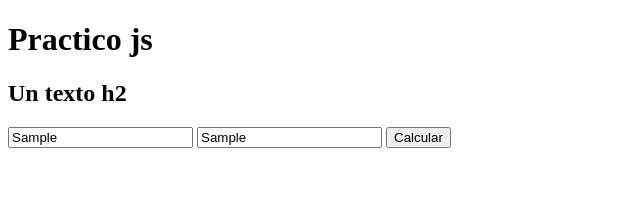
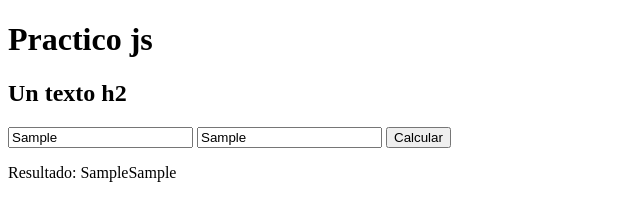
Before and after one commit to FranRival/practico-js, a plain HTML site: page index.html in a window 1280 px wide. Both pictures are taken after typing "Sample", "Sample" into the empty fields and a click on the button "Calcular". Shown: the whole page, without its empty margins (0-640 px from the left). Drawn offline with Linux system fonts and the light colour scheme.

Commit message:
usando la funcion de numbers, datos metidos por string convertidos a numeros. y luego, modificar y aparecer nuevo texto en el html

```diff
--- a/index.html
+++ b/index.html
@@ -14,6 +14,7 @@
     <input id="calculo" placeholder="Escribe algo aqui">
     <input onchange="console.log('cambio el input')" id="calculo1" placeholder="Escribe algo aqui">
     <button id="btncalcular" onclick="btnOnClick()">Calcular</button>
+    <p id="resultado"></p>
 
 
 
--- a/js/java.js
+++ b/js/java.js
@@ -6,11 +6,16 @@ const h1 = document.querySelector('h1')
 const input1 = document.querySelector('#calculo')
 const input2 = document.querySelector('#calculo1')
 const btn = document.querySelector('btncalcular')
+const resultado = document.querySelector('#resultado')
 
 
 //escuchar elementos desde html a js: onclick - onchance
 
 
 function btnOnClick (){
-    console.log('Escuchando el evento de click');
+    console.log(input1.value + input2.value);//concatenacion. no suma.
+    console.log(Number(input1.value) + parseInt(input2.value))//suma
+
+    const result = input1.value + input2.value
+    resultado.innerHTML = 'Resultado: ' + result
 }
```
